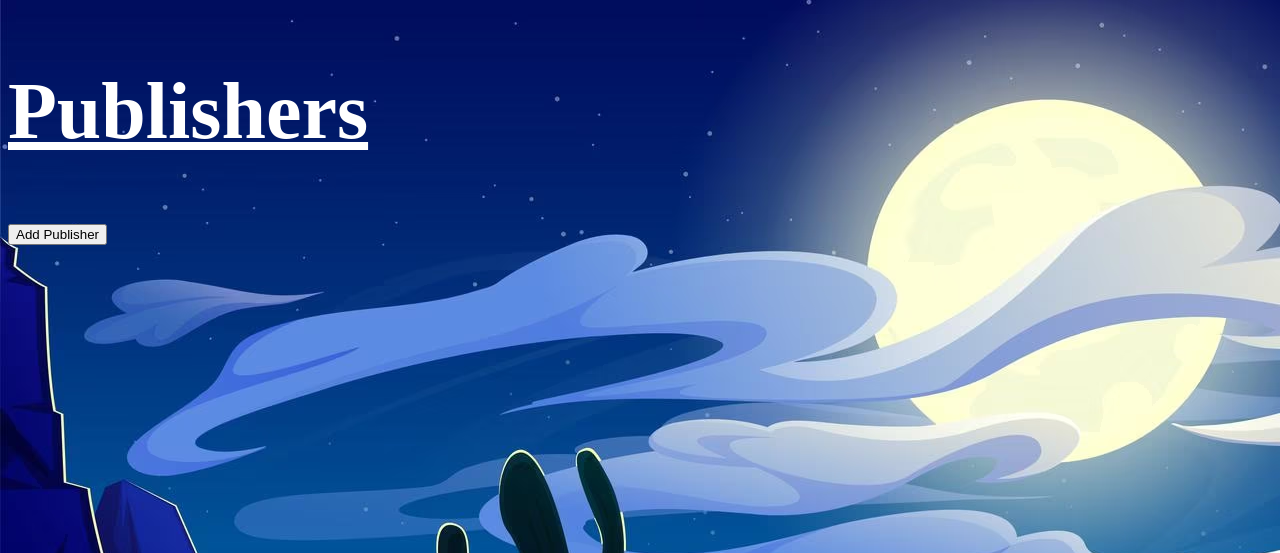
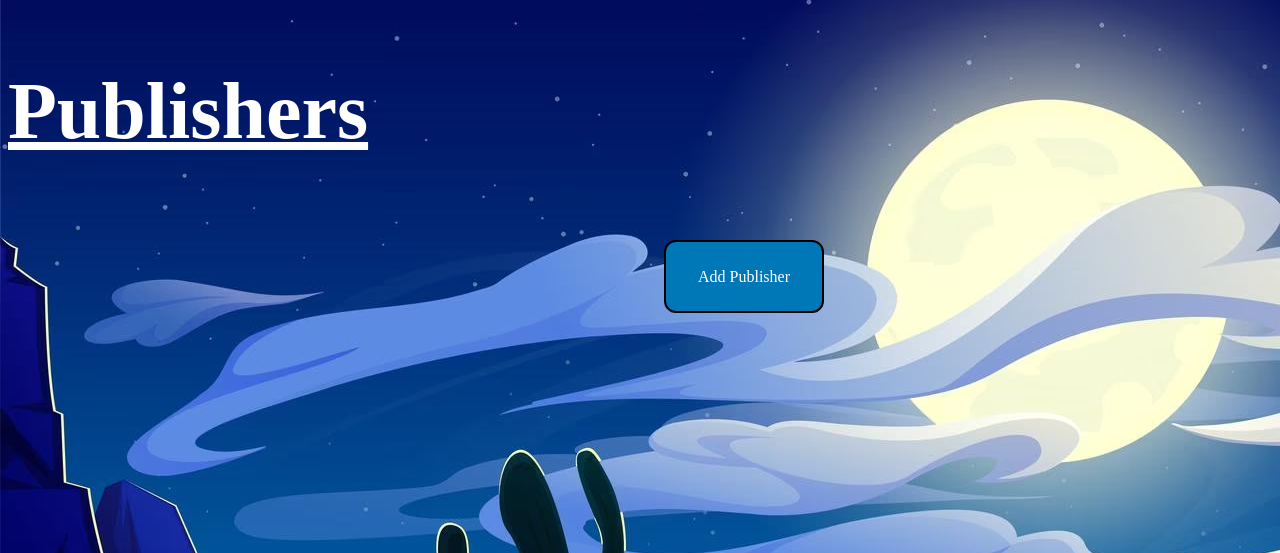
Before and after one commit to dcpieper/codeclan_solo_project, a Flask app: page /publishers in a window 1280 px wide. Shown: the part 34-587 px from the top of the page. Run offline with Flask 2, Linux system fonts and the light colour scheme; data that the repository does not hold is empty; some libraries are stand-ins or nearby versions; some web fonts are replaced.

Commit message:
moved add buttons

```diff
--- a/project_app/static/base_style.css
+++ b/project_app/static/base_style.css
@@ -269,7 +269,6 @@
 
 .newbutton {
 
-
     font-family: 'Boogaloo';
     font-style: normal;
     font-weight: 400;
@@ -287,4 +286,18 @@
     border-radius: 12px;
     border: 2px solid black;
 
+    /* grid-column-start: */
+
 }
+
+
+.newbuttonwhole {
+
+    padding-left: 41em;
+}
+
+.newbuttonwhole:hover {
+
+    box-shadow: 0 12px 16px 0 rgba(0,0,0,0.24), 0 17px 50px 0 rgba(0,0,0,0.19);
+
+}
--- a/project_app/templates/games/index.html
+++ b/project_app/templates/games/index.html
@@ -29,6 +29,8 @@
 
 {% endfor %}
 </div>
-<a href="/games/new"><button class='newbutton'>Add Game</button></a>
+<p class="newbuttonwhole">
+    <a href="/games/new"><button class='newbutton'>Add Game</button></a>
+</p>
 
 {% endblock %}
--- a/project_app/templates/publishers/index.html
+++ b/project_app/templates/publishers/index.html
@@ -18,7 +18,7 @@
 
 {% endfor %}
 </div>
-
-<a href="/publishers/new"><button>Add Publisher</button></a>
-
+<p class='newbuttonwhole'>
+    <a href="/publishers/new"><button class='newbutton'>Add Publisher</button></a>
+</p>
 {% endblock %}
```
